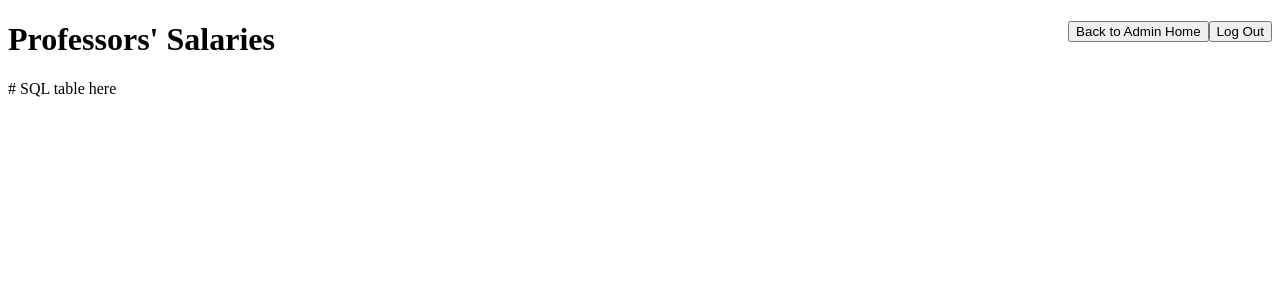
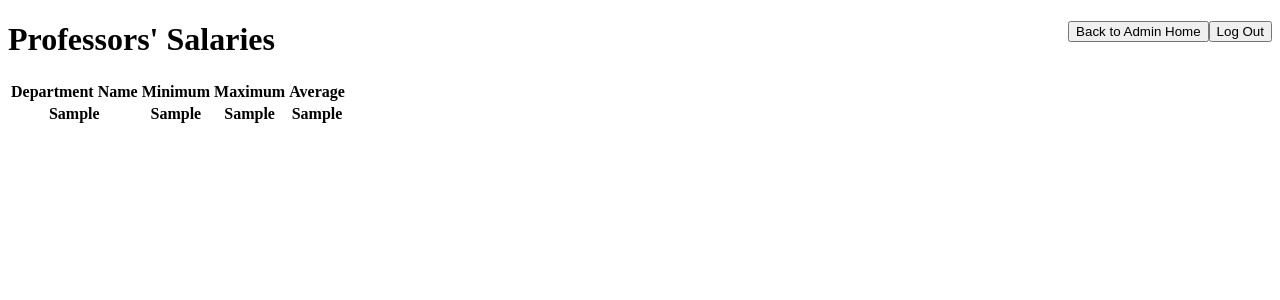
Before and after one commit to JakeDEsposito/cs-460-db-backend-web-application, a Django app: template templates/admin/F2.html in a window 1280 px wide. Shown: the top 300 px of the page. Run offline with Django 3.2, Linux system fonts and the light colour scheme; the template is opened without the code that fills it: most values are stand-ins (such as "Sample title", 1, 10 or a date in 2020); lists and menus that the app fills with data are empty.

Commit message:
Updated query F2

```diff
--- a/templates/admin/F2.html
+++ b/templates/admin/F2.html
@@ -10,6 +10,22 @@
             <button type="submit" id="back">Back to Admin Home</button>
         </form>
         <h1>Professors' Salaries</h1>
-# SQL table here
+<!-- # SQL table here -->
+        <table>
+            <tr>
+                <th>Department Name</th>
+                <th>Minimum</th>
+                <th>Maximum</th>
+                <th>Average</th>
+            </tr>
+            {% for r in rows %}
+                <tr>
+                    <th>{{r.0}}</th>
+                    <th>{{r.1}}</th>
+                    <th>{{r.2}}</th>
+                    <th>{{r.3}}</th>
+                </tr>
+            {% endfor %}
+        </table>
     </body>
 </html>
```
Also changed, not shown: university/views.py (+7 -1 lines).
